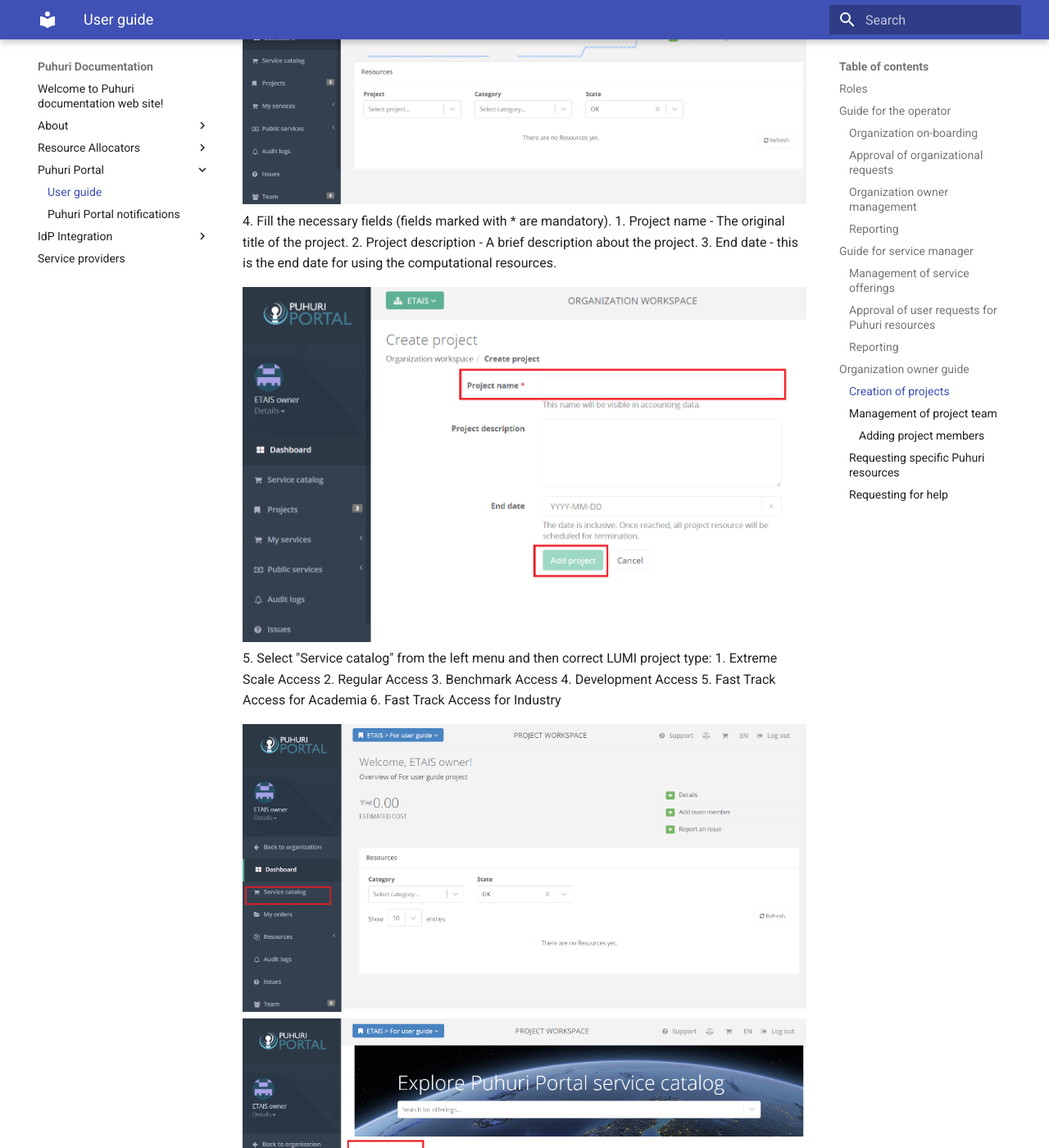
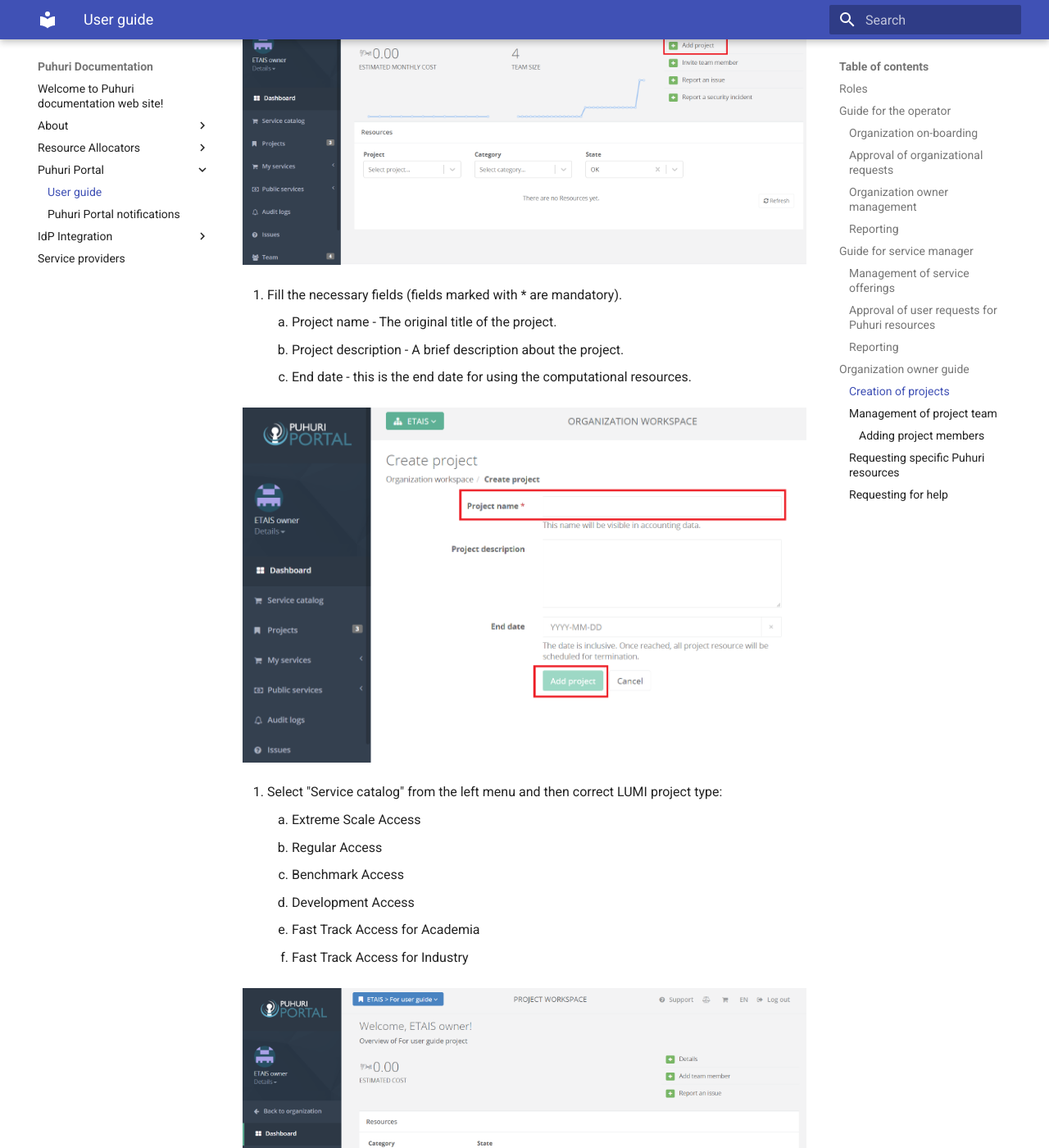
Before and after one commit to neicnordic/puhuri-web, an MkDocs documentation site: the page built from docs/puhuri_portal/user_guide.md, in a window 1280 px wide and 1400 px high, scrolled down 3330 px. Shown: the whole window at 82% size. Built offline with MkDocs 1.6.1 and Material for MkDocs 9.7.7, drawn with Linux system fonts in a browser that asks for light colours; some of the changed text lies outside the part shown.

```diff
--- a/docs/puhuri_portal/user_guide.md
+++ b/docs/puhuri_portal/user_guide.md
@@ -52,27 +52,32 @@ Meaning == assignment of users that are eligible to create a project and allocat
 Project creation is only allowed for project Principal Investigators (PIs).
 
 Prerequisites for creating projects:
-* User must have a Puhuri account (logged in to Puhuri Portal using MyAccessID)
-* Allocator must set PI role to the user in certain organization
+- User must have a Puhuri account (logged in to Puhuri Portal using MyAccessID)
+- Allocator must set PI role to the user in certain organization
 
 
 For creating project:
+
 1. Login to Puhuri Portal using MyAccessID.
 
 ![Login](../assets/Login.PNG)
+
 2. Select your home organization.
 
 ![Select organization](../assets/Select%20workspace.PNG)
 ![Select organization](../assets/Select%20workspace_1.PNG)
+
 3. Click on "Add project".
 
 ![Add project](../assets/Add%20project.PNG)
+
 4. Fill the necessary fields (fields marked with * are mandatory).
     1. Project name - The original title of the project.
     2. Project description - A brief description about the project.
     3. End date - this is the end date for using the computational resources.
 
 ![Project details](../assets/Project%20details.PNG)
+
 5. Select "Service catalog" from the left menu and then correct LUMI project type:
     1. Extreme Scale Access
     2. Regular Access
@@ -84,9 +89,11 @@ For creating project:
 ![Project details](../assets/Service%20catalog.PNG)
 ![Project details](../assets/LUMI%20resource.PNG)
 ![Project details](../assets/Available%20resources.PNG)
+
 6. Write the name for the resource allocation (NOTE: This name will be visible in accounting data.).
 
 ![Project details](../assets/Resource%20config.PNG)
+
 7. Select correct plan (LUMI common) and write needed allocation quota (CPU, GPU and Storage).
 8. Write short description (optional) and choose correct science field (mandatory).
 9. Click on the "Add to cart".
@@ -107,14 +114,17 @@ Project team contains users with different roles:
 
 #### Adding project members
 If user already has Puhuri account connected with the organization, then:
+
 1. Login to Puhuri Portal with MyAccessID.
 
 ![Login](../assets/Login.PNG)
+
 2. Open project in Puhuri Portal.
 3. Select "Team" from left menu and click on "Add member".
 
 ![Select organization](../assets/Team.PNG)
 ![Select organization](../assets/Add%20member.PNG)
+
 4. Select correct user, set the role and expiration date if necessary.
 
 ![Add user](../assets/Add%20user.PNG)
@@ -123,19 +133,24 @@ If user already has Puhuri account connected with the organization, then:
 7. User now will get invitation email with the acceptance link.
 
 If user does not have Puhuri account, then:
+
 1. Login to Puhuri Portal with MyAccessID.
 
 ![Login](../assets/Login.PNG)
+
 2. Select your organization.
 
 ![Select organization](../assets/Select%20workspace.PNG)
 ![Select organization](../assets/Select%20workspace_1.PNG)
+
 3. Click on "Invite team member".
 
 ![Invite team member](../assets/Organization%20overview.PNG)
+
 4. Insert user's email (civil code is optional field for additional validation, can be used, if IdP will release this attribute) and set the role and project for the new user.
 
 ![Invite user](../assets/Invite%20user.PNG)
+
 5. Click "Invite user".
 6. User now will get invitation email with the acceptance link.
 
```
